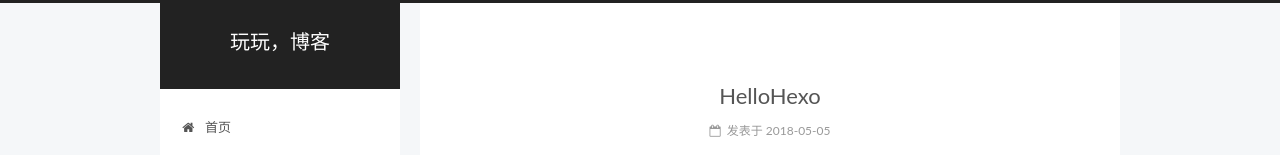
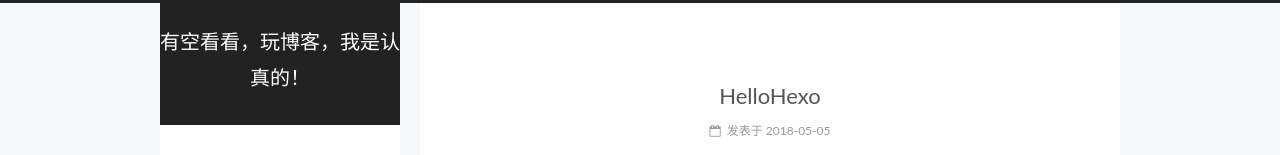
Before and after one commit to touhoujerry/touhoujerry.github.io, a plain HTML site: page index.html in a window 1280 px wide. Shown: the top 155 px of the page. Drawn offline with Linux system fonts and the light colour scheme; some packages are replaced by stand-ins of ours; a script that the page names is missing.

Commit message:
Site updated: 2018-05-06 10:51:41

```diff
--- a/index.html
+++ b/index.html
@@ -80,12 +80,12 @@
 
 
 <meta property="og:type" content="website">
-<meta property="og:title" content="玩玩，博客">
+<meta property="og:title" content="有空看看，玩博客，我是认真的！">
 <meta property="og:url" content="http://yoursite.com/index.html">
-<meta property="og:site_name" content="玩玩，博客">
+<meta property="og:site_name" content="有空看看，玩博客，我是认真的！">
 <meta property="og:locale" content="zh-Hans">
 <meta name="twitter:card" content="summary">
-<meta name="twitter:title" content="玩玩，博客">
+<meta name="twitter:title" content="有空看看，玩博客，我是认真的！">
 
 
 
@@ -121,7 +121,7 @@
 
 
 
-  <title>玩玩，博客</title>
+  <title>有空看看，玩博客，我是认真的！</title>
 
 
 
@@ -152,7 +152,7 @@
     <div class="custom-logo-site-title">
       <a href="/"  class="brand" rel="start">
         <span class="logo-line-before"><i></i></span>
-        <span class="site-title">玩玩，博客</span>
+        <span class="site-title">有空看看，玩博客，我是认真的！</span>
         <span class="logo-line-after"><i></i></span>
       </a>
     </div>
@@ -278,7 +278,7 @@
     </span>
 
     <span hidden itemprop="publisher" itemscope itemtype="http://schema.org/Organization">
-      <meta itemprop="name" content="玩玩，博客">
+      <meta itemprop="name" content="有空看看，玩博客，我是认真的！">
     </span>
 
 
@@ -398,7 +398,7 @@
     </span>
 
     <span hidden itemprop="publisher" itemscope itemtype="http://schema.org/Organization">
-      <meta itemprop="name" content="玩玩，博客">
+      <meta itemprop="name" content="有空看看，玩博客，我是认真的！">
     </span>
 
 
```
Also changed, not shown: 2018/05/05/HelloHexo/index.html (+4 -4 lines), 2018/05/05/hello-world/index.html (+4 -4 lines), archives/2018/05/index.html (+5 -5 lines), archives/2018/index.html (+5 -5 lines), archives/index.html (+5 -5 lines).
